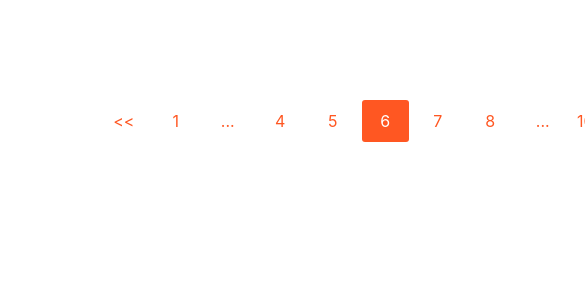
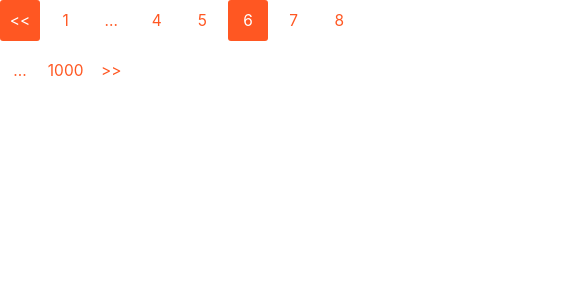
Before and after one commit to hades102zues/react-blog-test, a React (Create React App) app: page / in a window 390 px wide. Shown: the top 300 px of the page, 585 px wide, since content can reach past the window. Built offline with nearby package versions, Linux system fonts and the light colour scheme.

Commit message:
Made some adjustments

```diff
--- a/src/index.css
+++ b/src/index.css
@@ -62,4 +62,8 @@ code {
   h2 {
     font-size: 2rem;
   }
+
+  html {
+    font-size: 60.5%;
+  }
 }
--- a/src/pages/Home/Home.tsx
+++ b/src/pages/Home/Home.tsx
@@ -12,7 +12,7 @@ const home: React.FC = () => {
       <PageDial
         currentPage={page}
         totalPages={total}
-        displayTotal={display} //must be an odd number and should be ATLEAST 7
+        displayTotal={display} //Either 9, 7. 5 is fine only for mobile
         color="#FF5722"
         onClick={() => null}
       />
--- a/src/pages/Home/PageDial/PageDial.module.css
+++ b/src/pages/Home/PageDial/PageDial.module.css
@@ -1,13 +1,12 @@
 .dial {
-  margin: 100px;
-
-  /* width: 31.2rem; */
+  width: 42.7rem;
   height: 4.2rem;
   display: flex;
   list-style: none;
 }
 
 .dial__item {
+  width: 4.75rem;
   height: 4.2rem;
   /* background-color: #9c27b0; */
   /* color: #ffffff; */
@@ -18,7 +17,10 @@
   border-left: 1px solid #ccc;
   border-bottom: 1px solid #ccc; */
   border-radius: 3px;
+
+  height: 100%;
   margin-right: 5px;
+  margin-bottom: 5px;
 }
 
 .dial__item:hover {
@@ -43,3 +45,16 @@
 .dial__item_active_corrector:hover {
   color: #ffffff;
 }
+
+@media all and (max-width: 767px) {
+  .dial {
+    flex-flow: row wrap;
+    width: 100%;
+  }
+
+  .dial__item {
+    width: 3.7rem;
+    margin-right: 9.8px;
+    margin-bottom: 9.8px;
+  }
+}
--- a/src/pages/Home/PageDial/PageDial.tsx
+++ b/src/pages/Home/PageDial/PageDial.tsx
@@ -23,7 +23,7 @@ const dial: React.FC<Props> = (props) => {
   pageDial.push(currentPage.toString());
 
   /*
-    Attemp to push 3 items to the left side of current page
+    Attemp to push sidepush amount of items to the left side of current page
        1  - 2
    */
   for (let i: number = 1; i <= sidePush; i++) {
@@ -37,7 +37,7 @@ const dial: React.FC<Props> = (props) => {
   }
 
   /*
-    Attemp to push 3 items to the right side of current page
+    Attemp to push sidepush amount of items to the right side of current page
        1 -  2  - 3 4 5
    */
   for (let i: number = 1; i <= sidePush; i++) {
@@ -135,23 +135,33 @@ const dial: React.FC<Props> = (props) => {
 
     return (
       <li
+        key={pageDial[i]}
         className={styles.dial__item} //{styles.dial__item + active}
         style={{
-          width: (100 / displayTotal).toString() + "%", //fraction of the whole
+          color: active ? "#ffffff" : itemColor,
+          //width: (100 / displayTotal).toString() + "%", //fraction of the whole
           // borderRight: lastItemBorderFix,
           // color: active.trim() !== "" ? "ffffff" : itemColor,
-          color: active ? "#ffffff" : itemColor,
-          background: active ? itemColor : "",
+          // color: active ? "#ffffff" : itemColor,
+          // background: active ? itemColor : "",
         }}
       >
         <p
           onMouseEnter={(e: React.MouseEvent<HTMLElement>) => {
             (e.target as HTMLElement).style.background = itemColor;
           }}
-          onMouseLeave={(e: React.MouseEvent<HTMLElement>) => {
+          onMouseLeave={(
+            e: React.MouseEvent<HTMLElement>,
+            isCurrentPage = active
+          ) => {
+            if (!active) {
               (e.target as HTMLElement).style.background = "";
+            }
           }}
           className={styles.dial__item_active_corrector}
+          style={{
+            background: active ? itemColor : "",
+          }}
         >
           {pageDial[i]}
         </p>
@@ -160,12 +170,14 @@ const dial: React.FC<Props> = (props) => {
   });
 
   return (
+    <div className={styles.wrapper}>
       <ul
         className={styles.dial}
-      style={{ width: ((displayTotal * 47.5) / 10).toString() + "rem" }}
+        // style={{ width: ((displayTotal * 47.5) / 10).toString() + "rem" }}
       >
         {dialItems}
       </ul>
+    </div>
   );
 };
 
```
Lines whose indentation alone changed are shown as unchanged.
